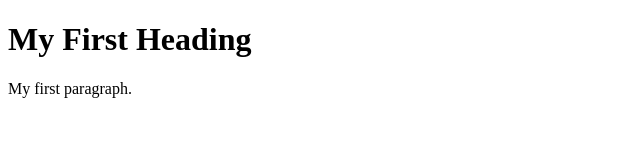
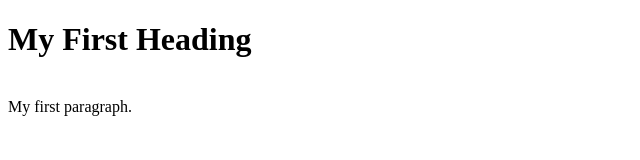
Before and after one commit to Charlie-Brown33/MyFirstPortfolio, a plain HTML site: page index.html in a window 1280 px wide. Shown: the whole page, without its empty margins (0-640 px from the left). Drawn offline with Linux system fonts and the light colour scheme.

Commit message:
added formatting about.html

```diff
--- a/index.html
+++ b/index.html
@@ -4,7 +4,8 @@
 
     <h1>My First Heading</h1>
 
-    <p>My first paragraph.</p>
+    <p><br>My first paragraph.</p>
+
 
 </body>
 </html>
```
